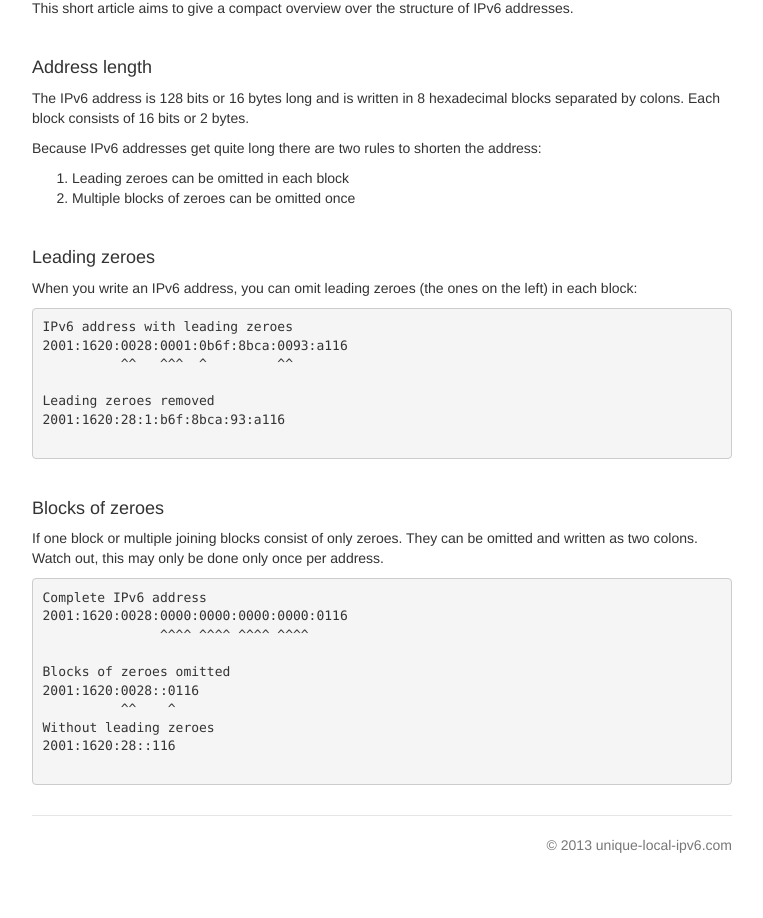
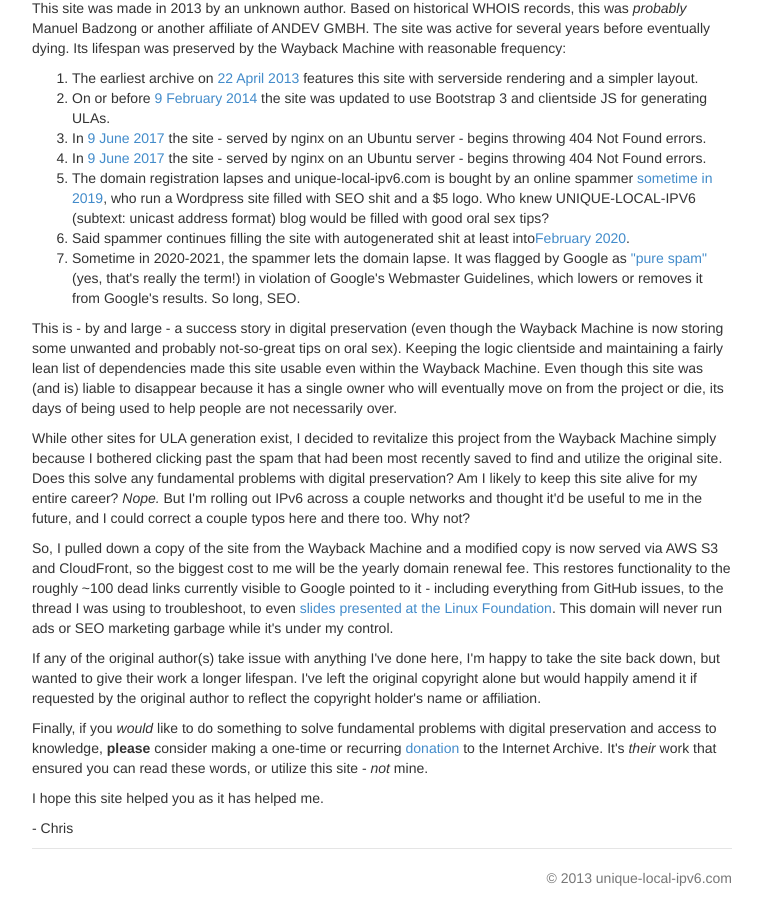
Before and after one commit to tweedge/unique-local-ipv6, a plain HTML site: page about.html in a window 1280 px wide. Shown: the part 155-1073 px from the top of the page, without its empty margins (258-1021 px from the left). Before the commit the page ends 1040 px from the top, so only its background shows below. Drawn offline with Linux system fonts and the light colour scheme.

Commit message:
Update about

```diff
--- a/about.html
+++ b/about.html
@@ -19,63 +19,40 @@
       </div>
 
       <div>
-        <h2>IPv6 Address Basics</h2>
+        <h2>About</h2>
         <p>
-          This short article aims to give a compact overview over the structure
-          of IPv6 addresses.
+          This site was made in 2013 by an unknown author. Based on historical WHOIS records, this was <i>probably</i> Manuel Badzong or another affiliate of ANDEV GMBH. The site was active for several years before eventually dying. Its lifespan was preserved by the Wayback Machine with reasonable frequency:
         </p>
-
-        <br>
-        <h4>Address length</h4>
+        <ol>
+          <li>The earliest archive on <a href="https://web.archive.org/web/20130422102706/https://unique-local-ipv6.com/">22 April 2013</a> features this site with serverside rendering and a simpler layout.</li>
+          <li>On or before <a href="https://web.archive.org/web/20140209011327/http://unique-local-ipv6.com/">9 February 2014</a> the site was updated to use Bootstrap 3 and clientside JS for generating ULAs.</li>
+          <li>In <a href="https://web.archive.org/web/20140209011327/http://unique-local-ipv6.com/">9 June 2017</a> the site - served by nginx on an Ubuntu server - begins throwing 404 Not Found errors.</li>
+          <li>In <a href="https://web.archive.org/web/20140209011327/http://unique-local-ipv6.com/">9 June 2017</a> the site - served by nginx on an Ubuntu server - begins throwing 404 Not Found errors.</li>
+          <li>The domain registration lapses and unique-local-ipv6.com is bought by an online spammer <a href="https://web.archive.org/web/20190808073700/http://www.unique-local-ipv6.com/">sometime in 2019</a>, who run a Wordpress site filled with SEO shit and a $5 logo. Who knew UNIQUE-LOCAL-IPV6 (subtext: unicast address format) blog would be filled with good oral sex tips?</li>
+          <li>Said spammer continues filling the site with autogenerated shit at least into<a href="https://web.archive.org/web/20200217225234/http://unique-local-ipv6.com/">February 2020</a>.</li>
+          <li>Sometime in 2020-2021, the spammer lets the domain lapse. It was flagged by Google as <a href="https://support.google.com/webmasters/thread/100852436/why-i-am-getting-pure-spam-manual-action-on-my-blog?hl=en&msgid=100876983">"pure spam"</a> (yes, that's really the term!) in violation of Google's Webmaster Guidelines, which lowers or removes it from Google's results. So long, SEO.</li>
+        </ol>
         <p>
-          The IPv6 address is 128 bits or 16 bytes long and is written in 8
-          hexadecimal blocks separated by colons. Each block consists of 16
-          bits or 2 bytes.
+          This is - by and large - a success story in digital preservation (even though the Wayback Machine is now storing some unwanted and probably not-so-great tips on oral sex). Keeping the logic clientside and maintaining a fairly lean list of dependencies made this site usable even within the Wayback Machine. Even though this site was (and is) liable to disappear because it has a single owner who will eventually move on from the project or die, its days of being used to help people are not necessarily over.
         </p>
         <p>
-          Because IPv6 addresses get quite long there are two rules to shorten
-          the address:
+          While other sites for ULA generation exist, I decided to revitalize this project from the Wayback Machine simply because I bothered clicking past the spam that had been most recently saved to find and utilize the original site. Does this solve any fundamental problems with digital preservation? Am I likely to keep this site alive for my entire career? <i>Nope.</i> But I'm rolling out IPv6 across a couple networks and thought it'd be useful to me in the future, and I could correct a couple typos here and there too. Why not?
         </p>
-        <ol>
-          <li>Leading zeroes can be omitted in each block</li>
-          <li>Multiple blocks of zeroes can be omitted once</li>
-        </ol>
-
-        <br>
-        <h4>Leading zeroes</h4>
         <p>
-          When you write an IPv6 address, you can omit leading zeroes (the ones
-          on the left) in each block:
+          So, I pulled down a copy of the site from the Wayback Machine and a modified copy is now served via AWS S3 and CloudFront, so the biggest cost to me will be the yearly domain renewal fee. This restores functionality to the roughly ~100 dead links currently visible to Google pointed to it - including everything from GitHub issues, to the thread I was using to troubleshoot, to even <a href="http://events17.linuxfoundation.org/sites/events/files/slides/ipv6-lce.pdf">slides presented at the Linux Foundation</a>. This domain will never run ads or SEO marketing garbage while it's under my control.
         </p>
-        <pre>
-IPv6 address with leading zeroes
-2001:1620:0028:0001:0b6f:8bca:0093:a116
-          ^^   ^^^  ^         ^^
-
-Leading zeroes removed
-2001:1620:28:1:b6f:8bca:93:a116
-        </pre>
-
-        <br>
-        <h4>Blocks of zeroes</h4>
         <p>
-          If one block or multiple joining blocks consist of only zeroes. They
-          can be omitted and written as two colons. Watch out, this may only be
-          done only once per address.
+          If any of the original author(s) take issue with anything I've done here, I'm happy to take the site back down, but wanted to give their work a longer lifespan. I've left the original copyright alone but would happily amend it if requested by the original author to reflect the copyright holder's name or affiliation.
         </p>
-        <pre>
-Complete IPv6 address
-2001:1620:0028:0000:0000:0000:0000:0116
-               ^^^^ ^^^^ ^^^^ ^^^^
-
-Blocks of zeroes omitted
-2001:1620:0028::0116
-          ^^    ^
-Without leading zeroes
-2001:1620:28::116
-        </pre>
-
-        <br>
+        <p>
+          Finally, if you <i>would</i> like to do something to solve fundamental problems with digital preservation and access to knowledge, <b>please</b> consider making a one-time or recurring <a href="https://archive.org/donate">donation</a> to the Internet Archive. It's <i>their</i> work that ensured you can read these words, or utilize this site - <i>not</i> mine.
+        </p>
+        <p>
+          I hope this site helped you as it has helped me.
+        </p>
+        <p>
+          - Chris
+        </p>
       </div>
 
       <div class="footer">
```
Also changed, not shown: css/styles.css (+0 -22 lines).
